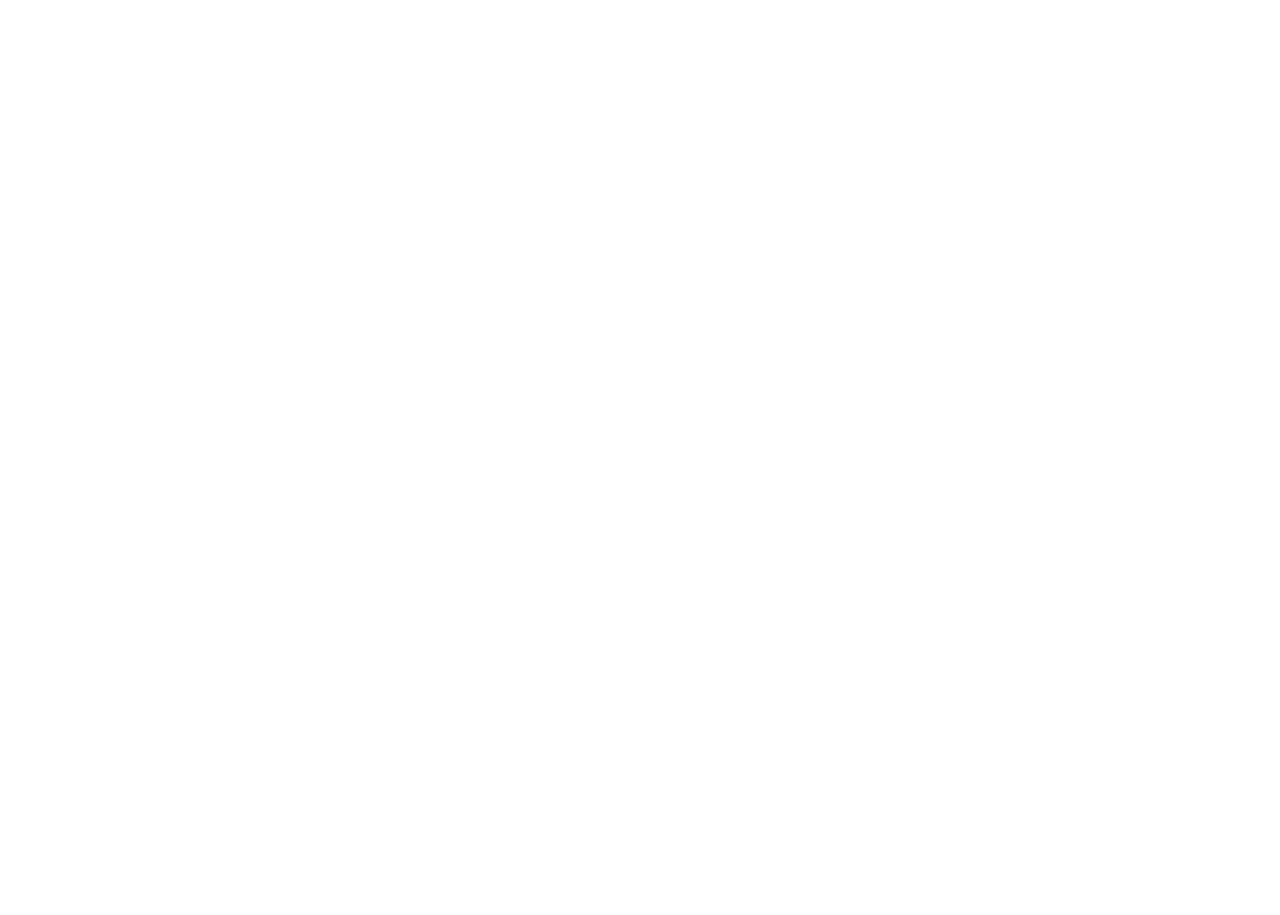
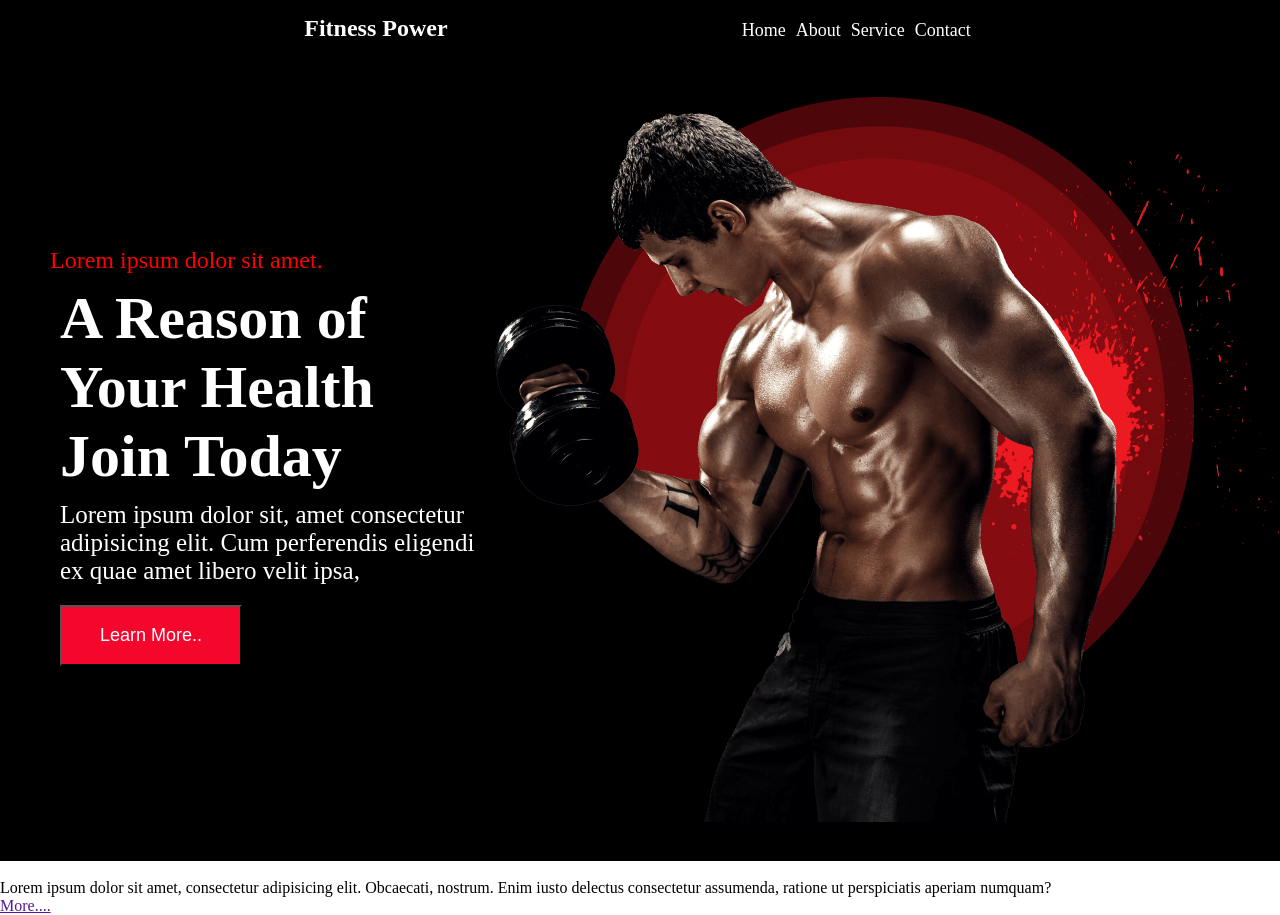
Before and after one commit to gias-uddin-swe/fitness-power2, a plain HTML site: page index.html in a window 1280 px wide. Before the commit the page ends 800 px from the top, so only its background shows below. Drawn offline with Linux system fonts and the light colour scheme.

Commit message:
added banne rand menu bar

```diff
--- a/index.html
+++ b/index.html
@@ -1,12 +1,57 @@
 <!DOCTYPE html>
 <html lang="en">
-<head>
-    <meta charset="UTF-8">
-    <meta http-equiv="X-UA-Compatible" content="IE=edge">
-    <meta name="viewport" content="width=device-width, initial-scale=1.0">
-    <title>Document</title>
-</head>
-<body>
+  <head>
+    <meta charset="UTF-8" />
+    <meta http-equiv="X-UA-Compatible" content="IE=edge" />
+    <meta name="viewport" content="width=device-width, initial-scale=1.0" />
+    <title>Gym</title>
+    <link rel="stylesheet" href="style.css" />
+  </head>
+  <body>
+    <nav>
+      <div class="menu-container">
+        <div class="company-logo">
+          <h1>Fitness Power</h1>
+        </div>
+        <div class="menu-items">
+          <li>Home</li>
+          <li>About</li>
+          <li>Service</li>
+          <li>Contact</li>
+        </div>
+      </div>
+    </nav>
+    <div class="banner-container">
+      <div class="banner-left">
+        <div class="banner-description">
+          <p class="banner-text">Lorem ipsum dolor sit amet.</p>
+          <h1 class="title1">A Reason of Your Health Join Today</h1>
+          <p class="text">
+            Lorem ipsum dolor sit, amet consectetur adipisicing elit. Cum
+            perferendis eligendi ex quae amet libero velit ipsa,
+          </p>
+          <button class="banner-btn">Learn More..</button>
+        </div>
+      </div>
+      <div class="banner-right">
+        <div class="banner-img">
+          <img src="./images/home-bg.png" alt="" />
+        </div>
+      </div>
+    </div>
 
-</body>
+    <div class="section-tow">
+      <div class="card1">
+        <div class="card-description">
+          <img src="" alt="" />
+          <p>
+            Lorem ipsum dolor sit amet, consectetur adipisicing elit. Obcaecati,
+            nostrum. Enim iusto delectus consectetur assumenda, ratione ut
+            perspiciatis aperiam numquam?
+          </p>
+          <a href="">More....</a>
+        </div>
+      </div>
+    </div>
+  </body>
 </html>
--- a/style.css
+++ b/style.css
@@ -0,0 +1,68 @@
+*{
+    padding: 0px;
+    margin: 0px;
+}
+/* .container{
+    height: 100%;
+    width:100%;
+    background-color:green;
+    clip-path: polygon(0 0, 100% 0, 100% 55%, 0% 100%);
+    position: absolute;
+
+} */
+
+
+.menu-container{
+    display: flex;
+    justify-content:space-evenly;
+    background-color:black;
+    padding: 15px;
+    color: white;
+}
+
+.menu-items{
+    display: flex;
+}
+.menu-items li{
+    list-style: none;
+    margin: 5px;
+    padding: 10;
+    font-size: 18px;
+}
+.menu-items li:hover{
+    color: blue;
+    cursor: pointer;
+}
+.banner-container{
+    color: white;
+    display: flex;
+    width: 100%;
+    align-items: center;
+    height: 100vh;
+    background-color:black
+}
+.banner-description{
+    margin-left: 50px;
+}
+.banner-text{
+    color: red;
+    font-size:24px;
+
+}
+.title1{
+    font-size:60px;
+    font-weight: bold;
+    margin: 10px;
+
+}
+.text{
+    font-size: 25px;
+    margin: 10px;
+}
+.banner-btn{
+    padding: 18px 38px;
+    background-color:rgb(244, 6, 45);
+    margin: 10px;
+    font-size:18px;
+    color: white;
+}
```
